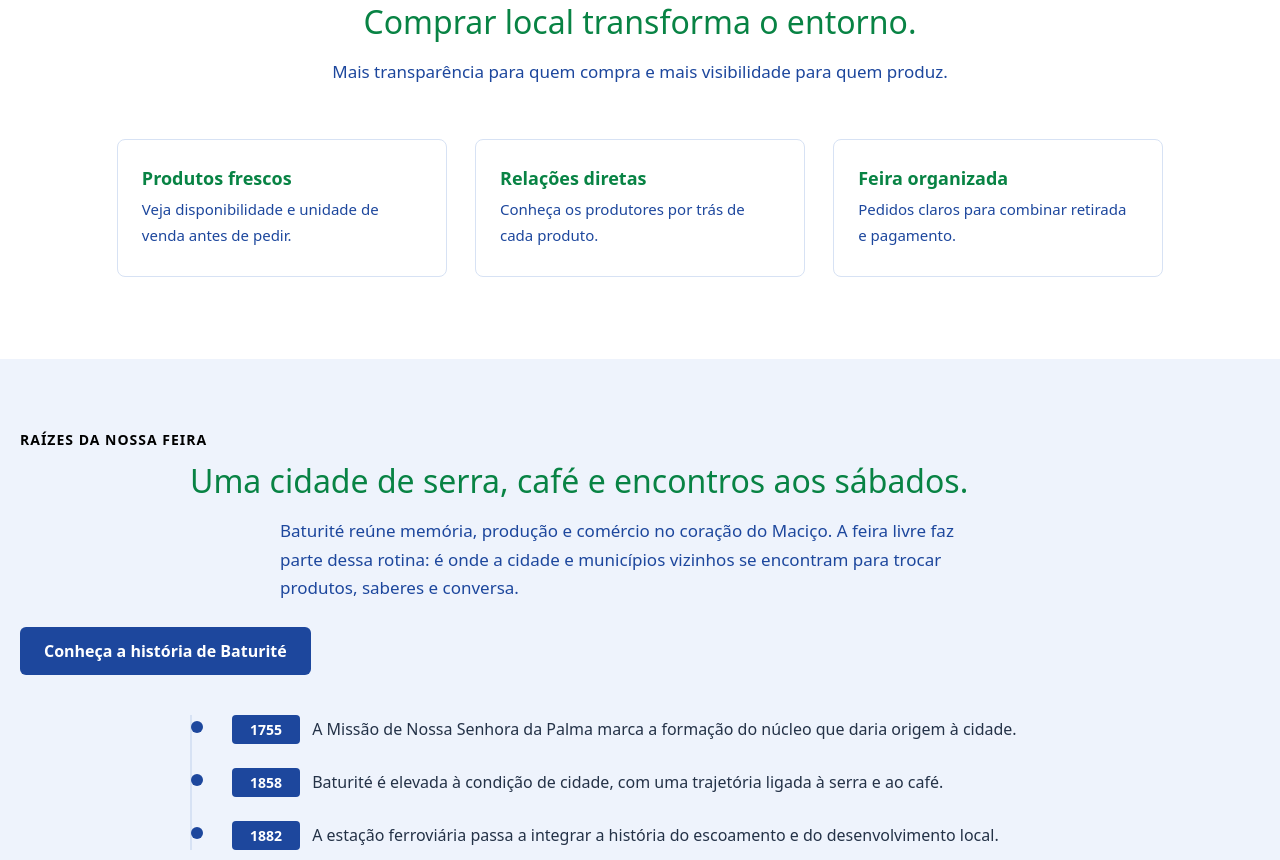
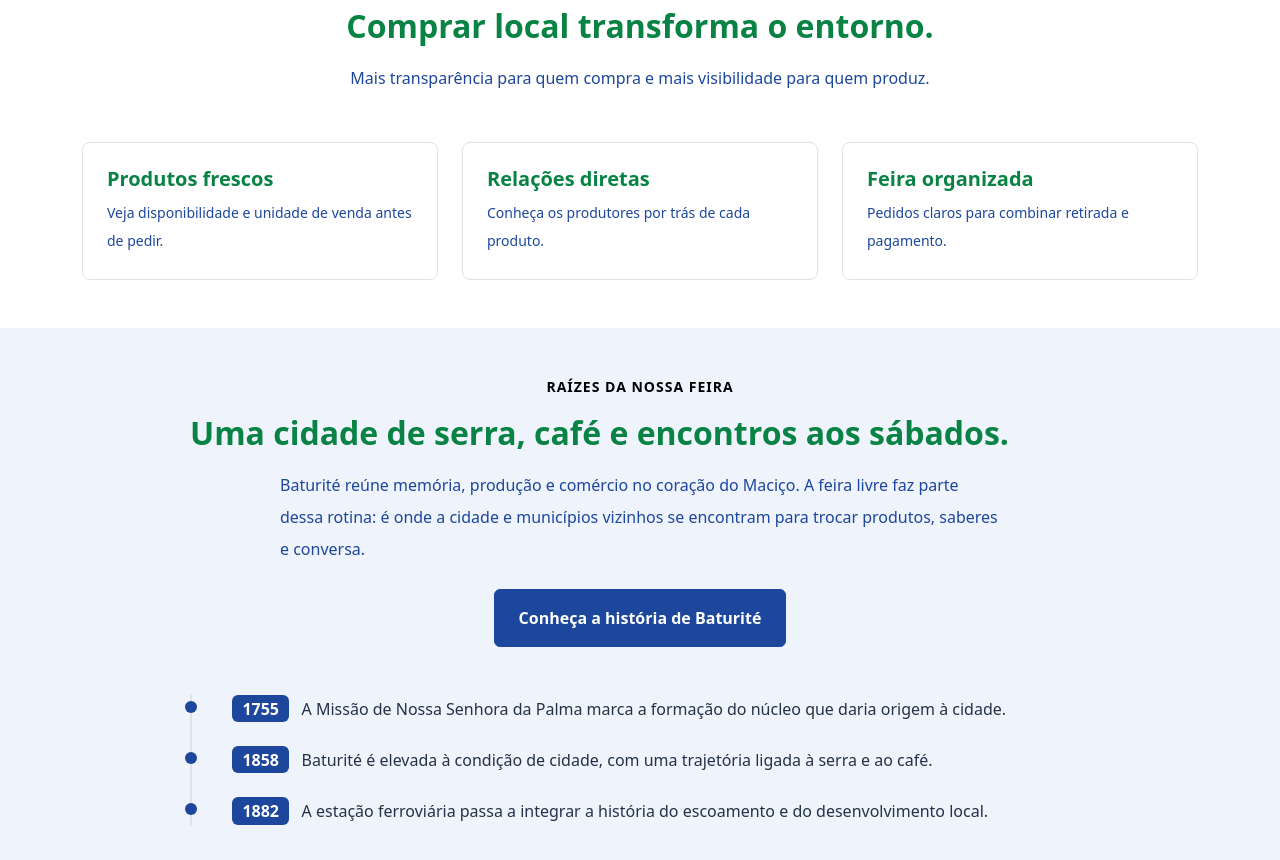
Before and after one commit to CLKlucas/help-me-alfredo, a website: page Projeto final/src/html/inicio.html in a window 1280 px wide. Shown: the part 820-1680 px from the top of the page. Drawn offline with nearby package versions, Linux system fonts and the light colour scheme.

Commit message:
refatoração inicio.html e correção de bug
refiz o html para utilizar o bootstrap

```diff
--- a/Projeto final/src/css/inicio.css
+++ b/Projeto final/src/css/inicio.css
@@ -3,173 +3,54 @@ body {
   color: #243247;
 }
 
-#conteudo section {
-  padding: 70px 20px;
-}
-
-#conteudo section:nth-child(even) {
+.fundo-suave {
   background-color: #eef3fc;
 }
 
 .chamada {
-  display: block;
-  margin-bottom: 12px;
-  color: #000000;
-  font-size: 14px;
-  font-weight: bold;
   letter-spacing: 1px;
-  text-transform: uppercase;
 }
 
-.titulo-pagina {
-  max-width: 900px;
-  margin: 0 auto 20px;
-  color: #088344;
-  font-size: 48px;
-  line-height: 1.15;
-}
-
+.titulo-pagina,
 .titulo-secao {
   max-width: 900px;
-  margin: 0 auto 16px;
   color: #088344;
-  font-size: 32px;
-  line-height: 1.2;
 }
 
 .titulo-item {
   color: #088344;
-  font-size: 18px;
-  font-weight: bold;
 }
 
 .texto {
   max-width: 720px;
-  margin: 0 auto 24px;
   color: #1d479d;
-  font-size: 17px;
-  line-height: 1.7;
 }
 
-#conteudo section > a {
-  display: inline-block;
-  padding: 12px 24px;
-  border-radius: 6px;
-  background-color: #1d479d;
-  color: #ffffff;
-  font-weight: bold;
-  text-decoration: none;
-}
 
-#conteudo section > a:hover {
-  background-color: #002680;
-  color: #ffffff;
-}
-
-.apresentacao {
-  padding-top: 80px;
-  text-align: center;
-}
-
-.convite-feirantes {
-  border-top: 1px solid #d7e2f4;
-  border-bottom: 1px solid #d7e2f4;
-  text-align: center;
-}
-
-.marketing {
-  text-align: center;
-}
-
-.marketing ul {
-  max-width: 1100px;
-  margin: 40px auto 0;
-  padding: 0;
-  list-style: none;
-}
-
-.marketing li {
-  display: inline-block;
-  width: 30%;
-  min-width: 240px;
-  margin: 12px;
-  padding: 28px 24px;
-  border: 1px solid #d7e2f4;
-  border-radius: 8px;
-  background-color: #ffffff;
-  text-align: left;
-  vertical-align: top;
-}
-
-.marketing li .texto {
-  margin-bottom: 0;
-  font-size: 15px;
+#conteudo .btn-primary {
+  --bs-btn-bg: #1d479d;
+  --bs-btn-border-color: #1d479d;
+  --bs-btn-hover-bg: #002680;
+  --bs-btn-hover-border-color: #002680;
+  --bs-btn-active-bg: #002680;
+  --bs-btn-active-border-color: #002680;
 }
 
 .linha-do-tempo {
   max-width: 900px;
-  margin: 40px auto 0;
-  padding: 0 0 0 24px;
-  border-left: 2px solid #d7e2f4;
-  list-style: none;
 }
 
-.linha-do-tempo li {
-  position: relative;
-  margin-bottom: 24px;
-  padding-left: 16px;
-  text-align: left;
+.linha-do-tempo .badge {
+  background-color: #1d479d;
 }
 
 .linha-do-tempo li::before {
   content: "";
   position: absolute;
   top: 6px;
-  left: -25px;
+  left: -31px;
   width: 12px;
   height: 12px;
   border-radius: 50%;
   background-color: #1d479d;
 }
-
-.linha-do-tempo li:last-child {
-  margin-bottom: 0;
-}
-
-.linha-do-tempo .titulo-item {
-  display: inline-block;
-  min-width: 68px;
-  margin-right: 8px;
-  padding: 4px 8px;
-  border-radius: 4px;
-  background-color: #1d479d;
-  color: #ffffff;
-  font-size: 14px;
-  text-align: center;
-}
-
-@media (max-width: 576px) {
-  #conteudo section {
-    padding: 48px 20px;
-  }
-
-  .apresentacao {
-    padding-top: 48px;
-  }
-
-  .titulo-pagina {
-    font-size: 32px;
-  }
-
-  .titulo-secao {
-    font-size: 26px;
-  }
-
-  .marketing li {
-    width: 100%;
-  }
-
-  .linha-do-tempo li {
-    padding-left: 0;
-  }
-}
--- a/Projeto final/src/html/inicio.html
+++ b/Projeto final/src/html/inicio.html
@@ -6,7 +6,7 @@
     <title>Feira Digital de Baturité</title>
     <link
       rel="stylesheet"
-      href="../../node_modules/bootstrap/dist/css/bootstrap.min.css"
+      href="../node_modules/bootstrap/dist/css/bootstrap.min.css"
     />
     <link rel="stylesheet" href="../css/navbar.css" />
     <link rel="stylesheet" href="../css/footer.css" />
@@ -69,95 +69,96 @@
     </header>
 
     <main id="conteudo">
-      <section class="apresentacao">
-        <p class="chamada">Feira livre de Baturité - Ceará</p>
-        <h1 class="titulo-pagina">Da feira de Baturité para a sua rotina.</h1>
-        <p class="texto">
+
+      <section class="apresentacao py-5 text-center">
+        <div class="container">
+          <p class="chamada small fw-bold text-uppercase text-black mb-3">Feira livre de Baturité - Ceará</p>
+
+          <h1 class="titulo-pagina display-5 fw-bold lh-sm mx-auto mb-4">Da feira de Baturité para a sua rotina.</h1>
+          <p class="texto fs-6 lh-lg mx-auto mb-4">
             Encontre produtores da nossa cidade, consulte o que está disponível e
             faça seu pedido com simplicidade.
           </p>
-
-        <a href="destaque.html">Explorar produtos</a>
+          <a class="btn btn-primary px-4 py-3 fw-bold" href="destaque.html">Explorar produtos</a>
+        </div>
       </section>
 
-      <section class="convite-feirantes">
-        <p class="chamada">É FEIRANTE DE BATURITÉ?</p>
-        <h2 class="titulo-secao">
+      <section class="fundo-suave py-5 text-center border-top border-bottom">
+        <div class="container">
+          <p class="chamada small fw-bold text-uppercase text-black mb-3">É FEIRANTE DE BATURITÉ?</p>
+          <h2 class="titulo-secao fs-2 fw-bold lh-sm mx-auto mb-4">
             Leve sua banca para mais perto das pessoas.
           </h2>
-
-        <a href="cadastro.html">Cadastrar como feirante</a>
+          <a class="btn btn-primary px-4 py-3 fw-bold" href="cadastro.html">Cadastrar como feirante</a>
+        </div>
       </section>
 
-      <section class="marketing">
-        <h2 class="titulo-secao">Comprar local transforma o entorno.</h2>
-        <p class="texto">
+      <section class="marketing py-5 text-center">
+        <div class="container">
+          <h2 class="titulo-secao fs-2 fw-bold lh-sm mx-auto mb-3">Comprar local transforma o entorno.</h2>
+          <p class="texto fs-6 lh-lg mx-auto mb-4">
             Mais transparência para quem compra e mais visibilidade para quem
             produz.
           </p>
 
-        <ul>
-          <li>
-            <h3 class="titulo-item">Produtos frescos</h3>
-            <p class="texto">
+
+          <ul class="row g-4 list-unstyled mt-4 mb-0">
+            <li class="col-12 col-md-4">
+              <div class="h-100 border rounded-3 bg-white p-4 text-start">
+                <h3 class="titulo-item fs-5 fw-bold">Produtos frescos</h3>
+                <p class="texto small lh-lg mb-0">
                   Veja disponibilidade e unidade de venda antes de pedir.
                 </p>
+              </div>
             </li>
-
-          <li>
-            <h3 class="titulo-item">Relações diretas</h3>
-            <p class="texto">Conheça os produtores por trás de cada produto.</p>
+            <li class="col-12 col-md-4">
+              <div class="h-100 border rounded-3 bg-white p-4 text-start">
+                <h3 class="titulo-item fs-5 fw-bold">Relações diretas</h3>
+                <p class="texto small lh-lg mb-0">Conheça os produtores por trás de cada produto.</p>
+              </div>
             </li>
-
-          <li>
-            <h3 class="titulo-item">Feira organizada</h3>
-            <p class="texto">
+            <li class="col-12 col-md-4">
+              <div class="h-100 border rounded-3 bg-white p-4 text-start">
+                <h3 class="titulo-item fs-5 fw-bold">Feira organizada</h3>
+                <p class="texto small lh-lg mb-0">
                   Pedidos claros para combinar retirada e pagamento.
                 </p>
+              </div>
             </li>
           </ul>
+        </div>
       </section>
 
-      <section class="surgimento_feira">
-        <p class="chamada">RAÍZES DA NOSSA FEIRA</p>
-
-        <h2 class="titulo-secao">
+      <section class="fundo-suave py-5">
+        <div class="container">
+          <p class="chamada text-center small fw-bold text-uppercase text-black mb-3 ">RAÍZES DA NOSSA FEIRA</p>
+          <h2 class="titulo-secao fs-2 fw-bold lh-sm mx-auto mb-3">
             Uma cidade de serra, café e encontros aos sábados.
           </h2>
-
-        <p class="texto">
+          <p class="texto fs-6 lh-lg mx-auto mb-4">
             Baturité reúne memória, produção e comércio no coração do Maciço. A
             feira livre faz parte dessa rotina: é onde a cidade e municípios
             vizinhos se encontram para trocar produtos, saberes e conversa.
           </p>
+          <div class="text-center">
+            <a class="btn btn-primary px-4 py-3 fw-bold" href="sobre.html">Conheça a história de Baturité</a>
+          </div>
 
-        <a href="sobre.html">Conheça a história de Baturité</a>
-
-        <ul class="linha-do-tempo">
-          <li>
-            <span class="titulo-item">1755</span>
-            <span
-              >A Missão de Nossa Senhora da Palma marca a formação do núcleo que
-              daria origem à cidade.</span
-            >
+          <ul class="linha-do-tempo list-unstyled border-start border-2 ps-4 mt-5 mb-0 mx-auto">
+            <li class="position-relative ps-3 mb-4">
+              <span class="badge fs-6 me-2">1755</span>
+              <span>A Missão de Nossa Senhora da Palma marca a formação do núcleo que daria origem à cidade.</span>
             </li>
-
-          <li>
-            <span class="titulo-item">1858</span>
-            <span
-              >Baturité é elevada à condição de cidade, com uma trajetória
-              ligada à serra e ao café.</span
-            >
+            <li class="position-relative ps-3 mb-4">
+              <span class="badge fs-6 me-2">1858</span>
+              <span>Baturité é elevada à condição de cidade, com uma trajetória ligada à serra e ao café.</span>
             </li>
-
-          <li>
-            <span class="titulo-item">1882</span>
-            <span
-              >A estação ferroviária passa a integrar a história do escoamento e
-              do desenvolvimento local.</span
-            >
+            <li class="position-relative ps-3 mb-0">
+              <span class="badge fs-6 me-2">1882</span>
+              <span>A estação ferroviária passa a integrar a história do escoamento e do desenvolvimento local.</span>
             </li>
           </ul>
+        </div>
       </section>
     </main>
 
```
Also changed, not shown: Projeto final/src/html/cadastro.html (+0 -1 lines), Projeto final/src/html/destaque.html (+1 -1 lines). Lines whose indentation alone changed are shown as unchanged.
